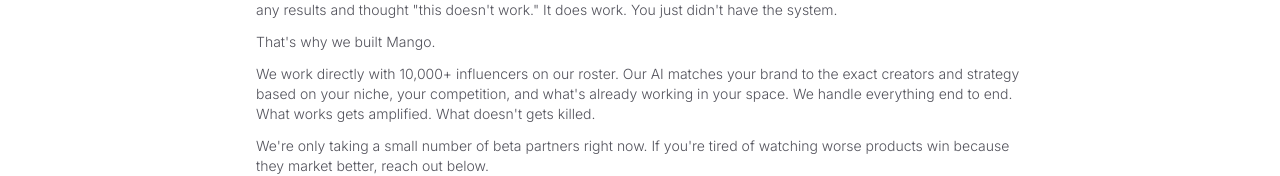
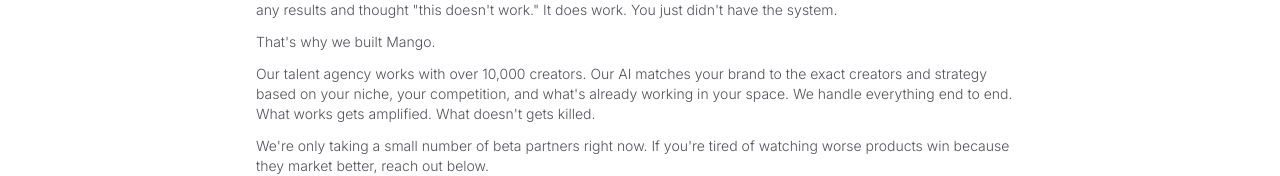
Before and after one commit to rjnapolitano/mango-marketing-site, a Next.js app: page / in a window 1280 px wide. Shown: the part 496-672 px from the top of the page. Built offline with nearby package versions, Linux system fonts and the light colour scheme.

Commit message:
Update copy: change to 'talent agency' and 'creators'

```diff
--- a/app/page.tsx
+++ b/app/page.tsx
@@ -153,7 +153,7 @@
               </p>
 
               <p>
-                We work directly with 10,000+ influencers on our roster. Our AI matches your brand to the exact creators and strategy based on your niche, your competition, and what's already working in your space. We handle everything end to end. What works gets amplified. What doesn't gets killed.
+                Our talent agency works with over 10,000 creators. Our AI matches your brand to the exact creators and strategy based on your niche, your competition, and what's already working in your space. We handle everything end to end. What works gets amplified. What doesn't gets killed.
               </p>
 
               <p>
```
